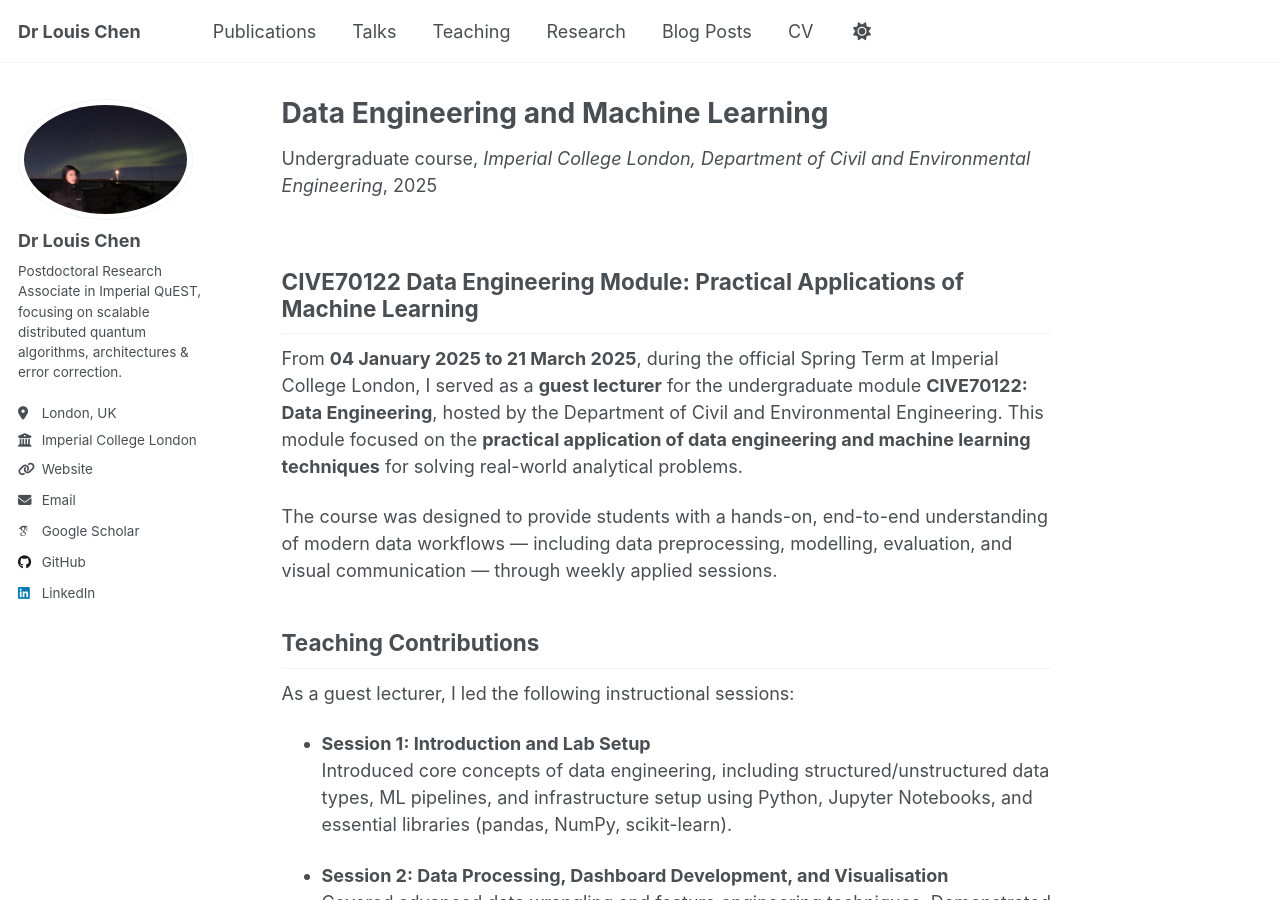
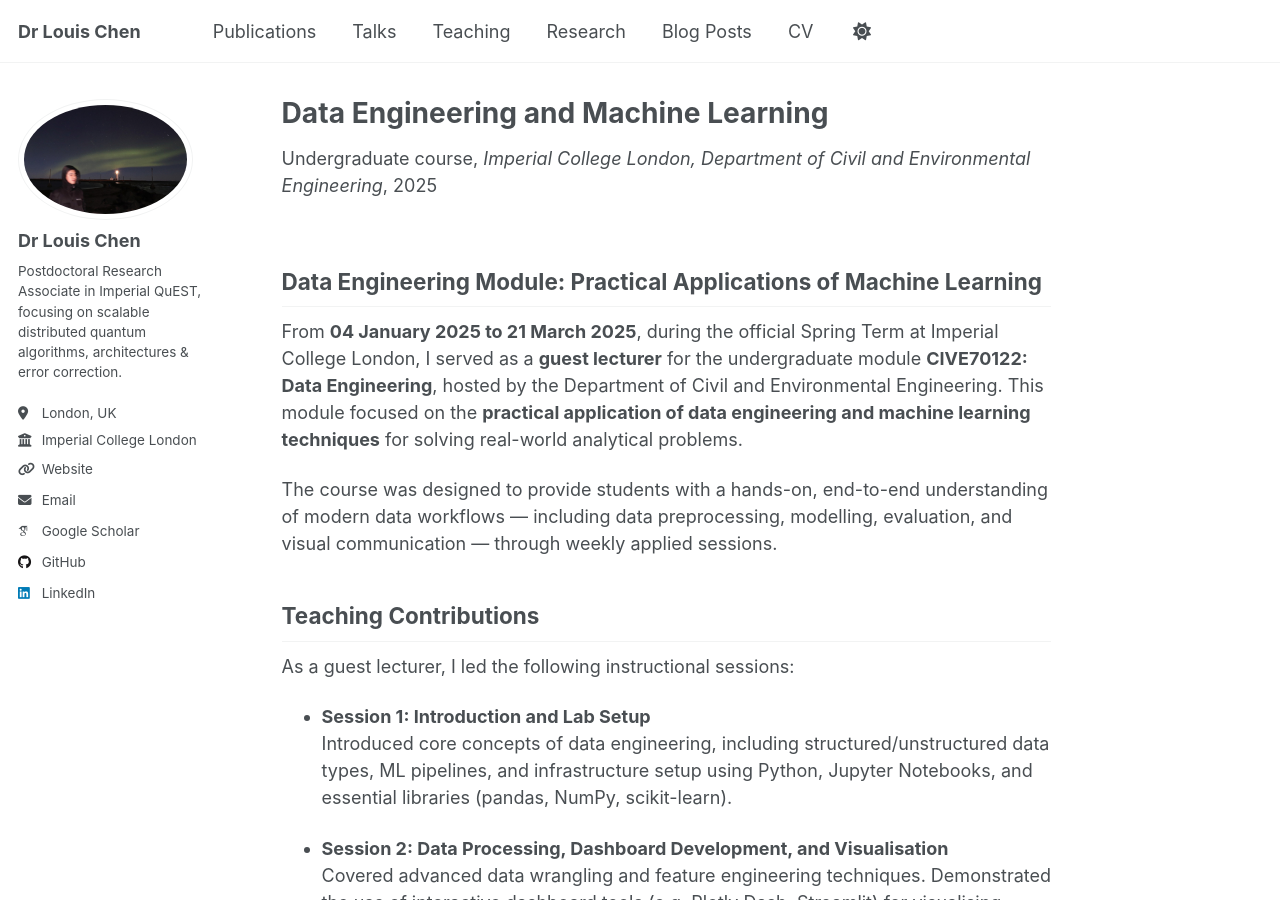
Before and after one commit to Louisanity/louisanity.github.io, a Jekyll site: the page built from _teaching/2020-spring-CIVE70122.md, in a window 1280 px wide and 900 px high. Built offline with Jekyll 4.4.1, drawn with Linux system fonts in a browser that asks for light colours; some web fonts are replaced.

Commit message:
Update 2020-spring-CIVE70122.md

```diff
--- a/_teaching/2020-spring-CIVE70122.md
+++ b/_teaching/2020-spring-CIVE70122.md
@@ -9,9 +9,7 @@ date: 2025-01-04
 location: "London, United Kingdom"
 ---
 
-## CIVE70122 Data Engineering Module: Practical Applications of Machine Learning
-
-
+## Data Engineering Module: Practical Applications of Machine Learning
 From **04 January 2025 to 21 March 2025**, during the official Spring Term at Imperial College London, I served as a **guest lecturer** for the undergraduate module **CIVE70122: Data Engineering**, hosted by the Department of Civil and Environmental Engineering. This module focused on the **practical application of data engineering and machine learning techniques** for solving real-world analytical problems.
 
 The course was designed to provide students with a hands-on, end-to-end understanding of modern data workflows — including data preprocessing, modelling, evaluation, and visual communication — through weekly applied sessions.
```
